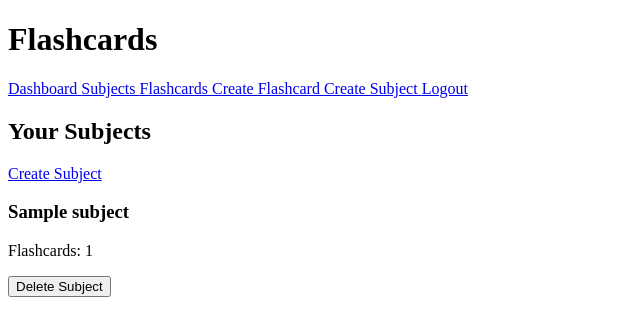
After one commit to Saharsh05/COM6036, a Flask app: page /subjects in a window 1280 px wide. The commit adds this page. Shown: the top 336 px of the page, without its empty margins (0-640 px from the left). Run offline with Flask 3, Linux system fonts and the light colour scheme; a user stored in the database is signed in; tables that the repository leaves empty hold one stand-in row (values such as "Sample post"); some libraries are stand-ins or nearby versions.

Commit message:
added in subject removal

```diff
--- a/app.py
+++ b/app.py
@@ -294,6 +294,18 @@ def create_subject():
     return render_template(
         "createSubject.html"
     )
+@app.route("/subjects")
+@login_required
+def subjects():
+
+    user_subjects = Subject.query.filter_by(
+        user_id=current_user.id
+    ).all()
+
+    return render_template(
+        "subjects.html",
+        subjects=user_subjects
+    )
 @app.route(
     "/flashcards/new",
     methods=["GET", "POST"]
@@ -351,7 +363,26 @@ def create_flashcard():
                 url_for("create_flashcard")
             )
 
+        if len(question) > 500:
 
+            flash(
+                "Question must be 500 characters or fewer."
+            )
+
+            return redirect(
+                url_for("create_flashcard")
+            )
+
+
+        if len(answer) > 5000:
+
+            flash(
+                "Answer must be 5,000 characters or fewer."
+            )
+
+            return redirect(
+                url_for("create_flashcard")
+            )
         card = Flashcard(
             question=question,
             answer=answer,
@@ -710,5 +741,36 @@ def review_history(card_id):
         card=card,
         reviews=reviews
     )
+@app.route(
+    "/subjects/<int:subject_id>/delete",
+    methods=["POST"]
+)
+@login_required
+def delete_subject(subject_id):
+
+    subject = Subject.query.filter_by(
+        id=subject_id,
+        user_id=current_user.id
+    ).first_or_404()
+
+    if subject.flashcards:
+
+        flash(
+            "Delete or move the flashcards in this subject first."
+        )
+
+        return redirect(
+            url_for("subjects")
+        )
+
+    db.session.delete(subject)
+
+    db.session.commit()
+
+    flash("Subject deleted.")
+
+    return redirect(
+        url_for("dashboard")
+    )
 if __name__ == "__main__":
     app.run(debug=True)
--- a/templates/base.html
+++ b/templates/base.html
@@ -21,12 +21,28 @@
 
         <h1>Flashcards</h1>
 
-        <nav>
+<nav aria-label="Main navigation">
 
     {% if current_user.is_authenticated %}
 
         <a href="{{ url_for('dashboard') }}">
             Dashboard
+        </a>
+
+        <a href="{{ url_for('subjects') }}">
+            Subjects
+        </a>
+
+        <a href="{{ url_for('flashcards') }}">
+            Flashcards
+        </a>
+
+        <a href="{{ url_for('create_flashcard') }}">
+            Create Flashcard
+        </a>
+
+        <a href="{{ url_for('create_subject') }}">
+            Create Subject
         </a>
 
         <a href="{{ url_for('logout') }}">
--- /dev/null
+++ b/templates/subjects.html
@@ -0,0 +1,60 @@
+{% extends "base.html" %}
+
+{% block content %}
+
+<h2>Your Subjects</h2>
+
+<p>
+    <a href="{{ url_for('create_subject') }}">
+        Create Subject
+    </a>
+</p>
+
+{% if subjects %}
+
+    {% for subject in subjects %}
+
+        <article>
+
+            <h3>
+                {{ subject.name }}
+            </h3>
+
+            <p>
+                Flashcards:
+                {{ subject.flashcards|length }}
+            </p>
+
+            <form
+                method="POST"
+                action="{{ url_for(
+                    'delete_subject',
+                    subject_id=subject.id
+                ) }}"
+            >
+
+                <input
+                    type="hidden"
+                    name="csrf_token"
+                    value="{{ csrf_token() }}"
+                >
+
+                <button type="submit">
+                    Delete Subject
+                </button>
+
+            </form>
+
+        </article>
+
+    {% endfor %}
+
+{% else %}
+
+    <p>
+        You have not created any subjects yet.
+    </p>
+
+{% endif %}
+
+{% endblock %}
```
Lines whose indentation alone changed are shown as unchanged.
